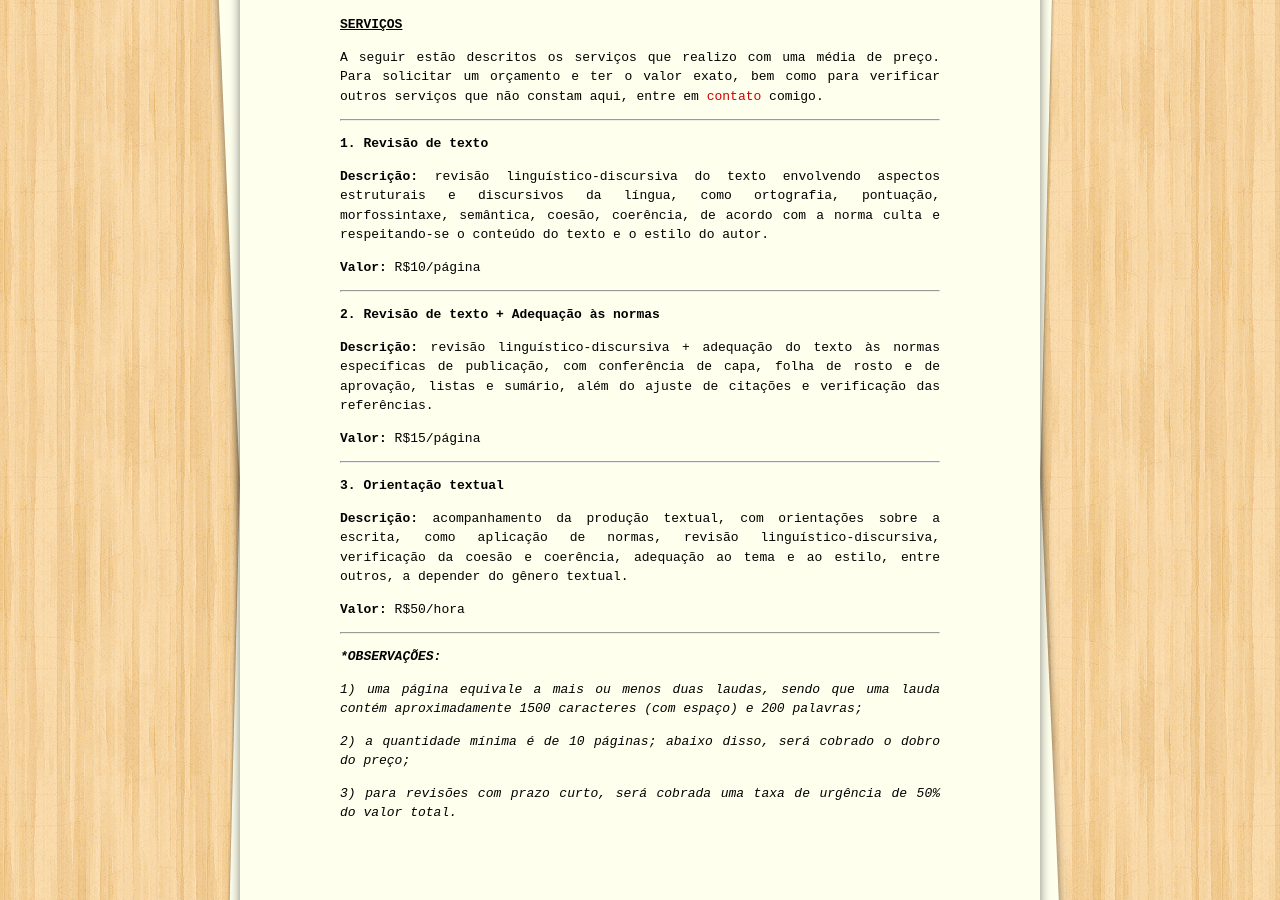
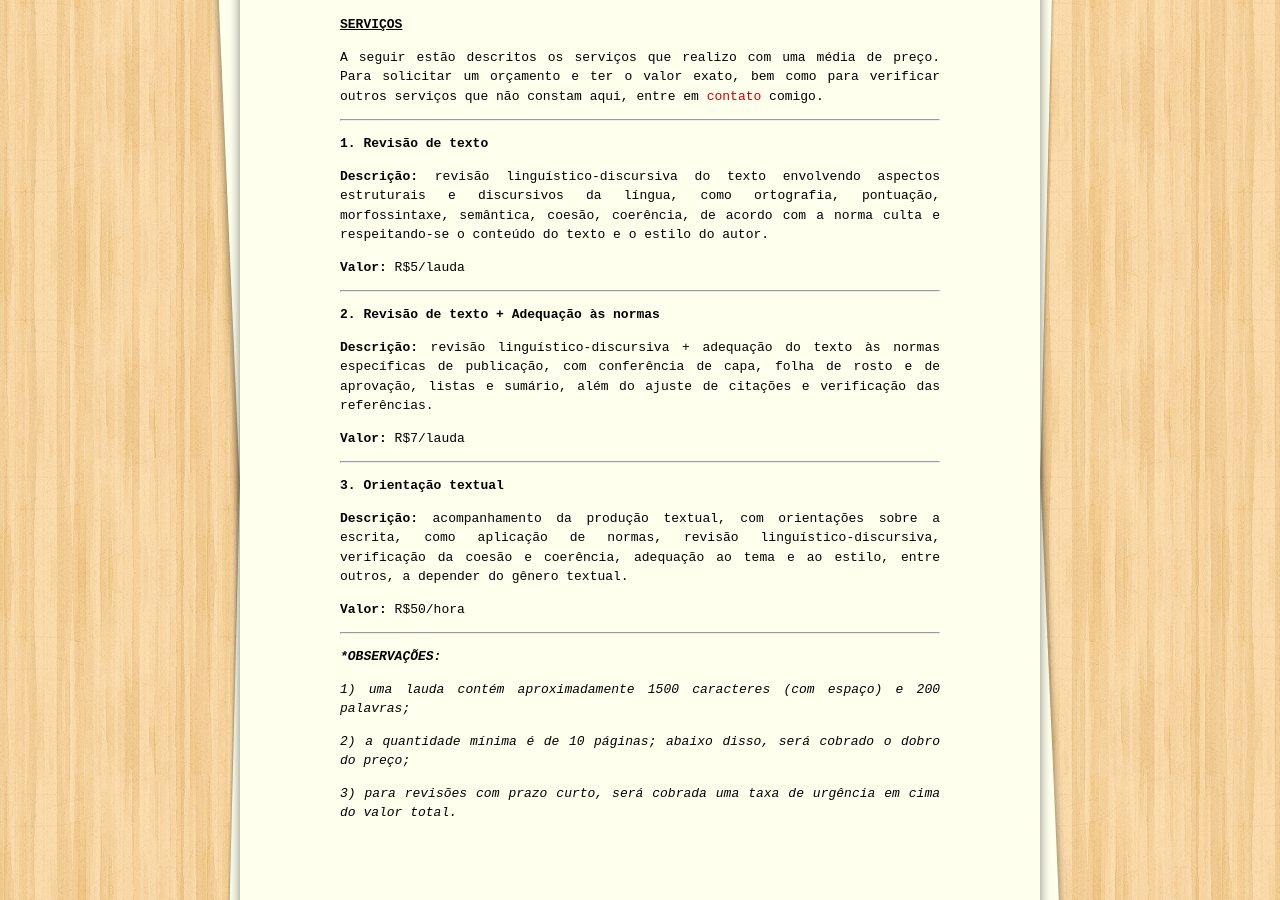
Before and after one commit to raqueldiniz/site, a Jekyll site: the page built from servicos.md, in a window 1280 px wide and 900 px high, scrolled down 378 px. Built offline with Jekyll 4.4.1, drawn with Linux system fonts in a browser that asks for light colours.

Commit message:
Update servicos.md

```diff
--- a/servicos.md
+++ b/servicos.md
@@ -12,7 +12,7 @@ A seguir estão descritos os serviços que realizo com uma média de preço. Par
 
 **Descrição:** revisão linguístico-discursiva do texto envolvendo aspectos estruturais e discursivos da língua, como ortografia, pontuação, morfossintaxe, semântica, coesão, coerência, de acordo com a norma culta e respeitando-se o conteúdo do texto e o estilo do autor.
 
-**Valor:** R$10/página
+**Valor:** R$5/lauda
 
 ---
 
@@ -20,7 +20,7 @@ A seguir estão descritos os serviços que realizo com uma média de preço. Par
 
 **Descrição:** revisão linguístico-discursiva + adequação do texto às normas específicas de publicação, com conferência de capa, folha de rosto e de aprovação, listas e sumário, além do ajuste de citações e verificação das referências.
 
-**Valor:** R$15/página
+**Valor:** R$7/lauda
 
 ---
 
@@ -34,8 +34,8 @@ A seguir estão descritos os serviços que realizo com uma média de preço. Par
 
 _***OBSERVAÇÕES:**_
 
-_1) uma página equivale a mais ou menos duas laudas, sendo que uma lauda contém aproximadamente 1500 caracteres (com espaço) e 200 palavras;_
+_1) uma lauda contém aproximadamente 1500 caracteres (com espaço) e 200 palavras;_
 
 _2) a quantidade mínima é de 10 páginas; abaixo disso, será cobrado o dobro do preço;_
 
-_3) para revisões com prazo curto, será cobrada uma taxa de urgência de 50% do valor total._
+_3) para revisões com prazo curto, será cobrada uma taxa de urgência em cima do valor total._
```
